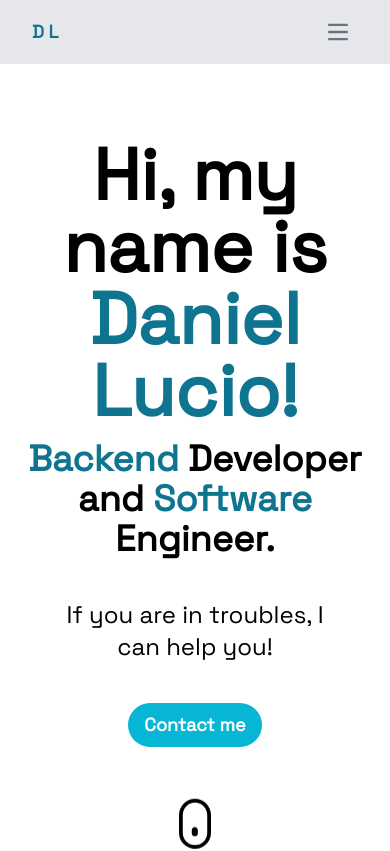
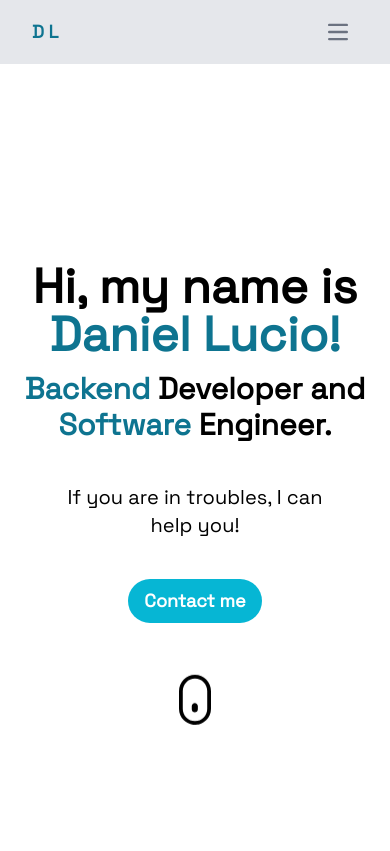
Before and after one commit to Danielluma242004/Portafolio, a React (Vite) app: page / in a window 390 px wide. Shown: the top 851 px of the page. Built offline with nearby package versions, Linux system fonts and the light colour scheme.

Commit message:
size fixed

```diff
--- a/src/components/Home.tsx
+++ b/src/components/Home.tsx
@@ -36,12 +36,12 @@ export function Home() {
   return (
     <section className="min-h-screen flex flex-col items-center justify-center px-4 pt-6">
       <div className="flex flex-col items-center text-center">
-        <h1 className="p-1 font-bold text-7xl">
+        <h1 className="p-1 font-bold sm:text-7xl text-5xl">
           <span>Hi, my name is </span>
           <span className="text-cyan-700">Daniel Lucio!</span>
         </h1>
         <p
-          className="font-bold text-4xl mt-2"
+          className="font-bold sm:text-4xl text text-3xl mt-2"
           id="text"
           ref={textRef}
           style={{
@@ -51,7 +51,9 @@ export function Home() {
           <span className="text-cyan-700">Backend</span> Developer and{" "}
           <span className="text-cyan-700">Software</span> Engineer.
         </p>
-        <p className="p-10 text-2xl">If you are in troubles, I can help you!</p>
+        <p className="p-10 sm:text-2xl text-xl">
+          If you are in troubles, I can help you!
+        </p>
         <button className="bg-cyan-500 text-white hover:bg-cyan-600 font-bold py-2 px-4 rounded-full active:bg-cyan-700 text-lg">
           Contact me
         </button>
```
